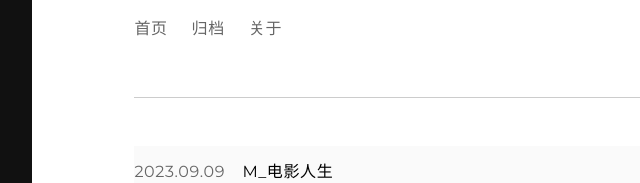
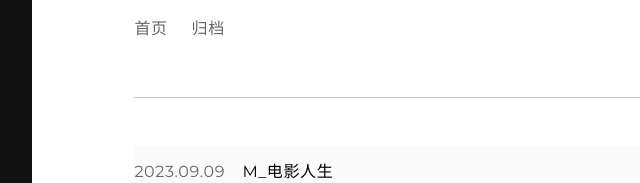
Before and after one commit to bingyby/bingyby.github.io, a plain HTML site: page archives/2023/09/index.html in a window 1280 px wide. Shown: the part 182-365 px from the top of the page, 168-808 px from the left. Drawn offline with Linux system fonts and the light colour scheme.

Commit message:
Add files via upload

```diff
--- a/archives/2023/09/index.html
+++ b/archives/2023/09/index.html
@@ -29,8 +29,6 @@
         <li><a href="/">首页</a></li>
 
         <li><a href="/archives">归档</a></li>
-
-        <li><a href="/about">关于</a></li>
 
     </ul>
 </div>
```
Also changed, not shown: archives/2023/index.html (+0 -2 lines), archives/index.html (+0 -2 lines), index.html (+0 -2 lines), img/favicon.png.
